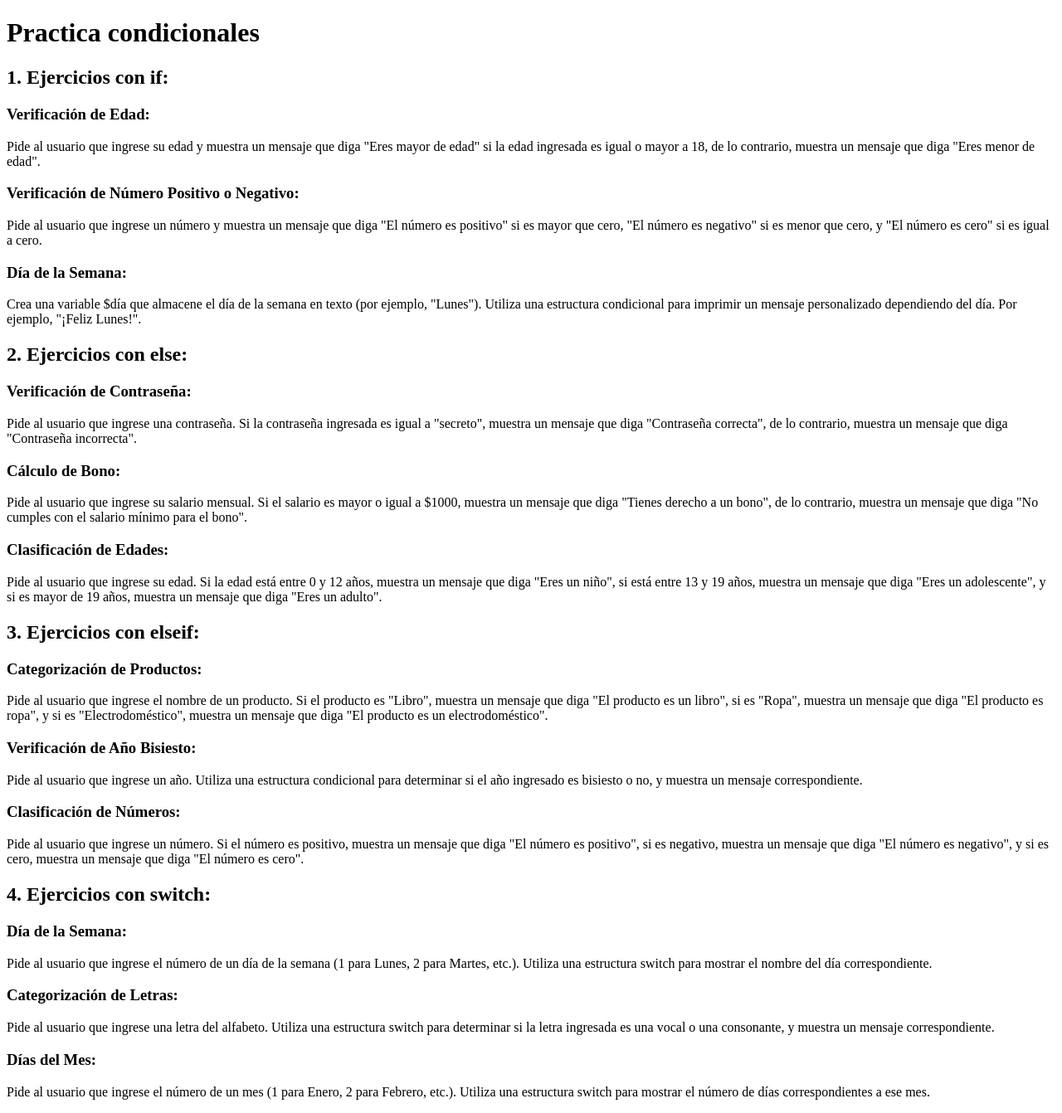
After one commit to jamesmosq/Pestrada, a PHP site: page /2.php in a window 1280 px wide. The commit adds this page. Shown: the whole page at 83% size. Run offline with PHP 8.4, Linux system fonts and the light colour scheme.

Commit message:
Actualizado

```diff
--- /dev/null
+++ b/04-condicionales/2.php
@@ -0,0 +1,46 @@
+<!doctype html>
+<html lang="en">
+<head>
+    <meta charset="UTF-8">
+    <meta name="viewport"
+          content="width=device-width, user-scalable=no, initial-scale=1.0, maximum-scale=1.0, minimum-scale=1.0">
+    <meta http-equiv="X-UA-Compatible" content="ie=edge">
+    <title>Practica condicionales</title>
+</head>
+<body>
+<h1>Practica condicionales</h1>
+<h2>1. Ejercicios con if:</h2>
+<h3>Verificación de Edad:</h3>
+<p>Pide al usuario que ingrese su edad y muestra un mensaje que diga "Eres mayor de edad" si la edad ingresada es igual o mayor a 18, de lo contrario, muestra un mensaje que diga "Eres menor de edad".</p>
+
+<h3>Verificación de Número Positivo o Negativo:</h3>
+<p>Pide al usuario que ingrese un número y muestra un mensaje que diga "El número es positivo" si es mayor que cero, "El número es negativo" si es menor que cero, y "El número es cero" si es igual a cero.</p>
+
+<h3>Día de la Semana:</h3>
+<p>Crea una variable $día que almacene el día de la semana en texto (por ejemplo, "Lunes"). Utiliza una estructura condicional para imprimir un mensaje personalizado dependiendo del día. Por ejemplo, "¡Feliz Lunes!".</p>
+
+<h2> 2. Ejercicios con else:</h2>
+<h3>Verificación de Contraseña:</h3>
+<p>Pide al usuario que ingrese una contraseña. Si la contraseña ingresada es igual a "secreto", muestra un mensaje que diga "Contraseña correcta", de lo contrario, muestra un mensaje que diga "Contraseña incorrecta".</p>
+<h3>Cálculo de Bono:</h3>
+<p>Pide al usuario que ingrese su salario mensual. Si el salario es mayor o igual a $1000, muestra un mensaje que diga "Tienes derecho a un bono", de lo contrario, muestra un mensaje que diga "No cumples con el salario mínimo para el bono".</p>
+<h3>Clasificación de Edades:</h3>
+<p>Pide al usuario que ingrese su edad. Si la edad está entre 0 y 12 años, muestra un mensaje que diga "Eres un niño", si está entre 13 y 19 años, muestra un mensaje que diga "Eres un adolescente", y si es mayor de 19 años, muestra un mensaje que diga "Eres un adulto".</p>
+
+<h2>3. Ejercicios con elseif:</h2>
+<h3>Categorización de Productos:</h3>
+<p>Pide al usuario que ingrese el nombre de un producto. Si el producto es "Libro", muestra un mensaje que diga "El producto es un libro", si es "Ropa", muestra un mensaje que diga "El producto es ropa", y si es "Electrodoméstico", muestra un mensaje que diga "El producto es un electrodoméstico".</p>
+<h3>Verificación de Año Bisiesto:</h3>
+<p>Pide al usuario que ingrese un año. Utiliza una estructura condicional para determinar si el año ingresado es bisiesto o no, y muestra un mensaje correspondiente.</p>
+<h3>Clasificación de Números:</h3>
+<p>Pide al usuario que ingrese un número. Si el número es positivo, muestra un mensaje que diga "El número es positivo", si es negativo, muestra un mensaje que diga "El número es negativo", y si es cero, muestra un mensaje que diga "El número es cero".</p>
+
+<h2>4. Ejercicios con switch:</h2>
+<h3>Día de la Semana:</h3>
+<p>Pide al usuario que ingrese el número de un día de la semana (1 para Lunes, 2 para Martes, etc.). Utiliza una estructura switch para mostrar el nombre del día correspondiente.</p>
+<h3>Categorización de Letras:</h3>
+<p>Pide al usuario que ingrese una letra del alfabeto. Utiliza una estructura switch para determinar si la letra ingresada es una vocal o una consonante, y muestra un mensaje correspondiente.</p>
+<h3>Días del Mes:</h3>
+<p>Pide al usuario que ingrese el número de un mes (1 para Enero, 2 para Febrero, etc.). Utiliza una estructura switch para mostrar el número de días correspondientes a ese mes.</p>
+</body>
+</html>
--- /dev/null
+++ b/05-arrays/1.php
@@ -0,0 +1 @@
+<?php
```
Also changed, not shown: 04-condicionales/1.php (+52 -0 lines).
